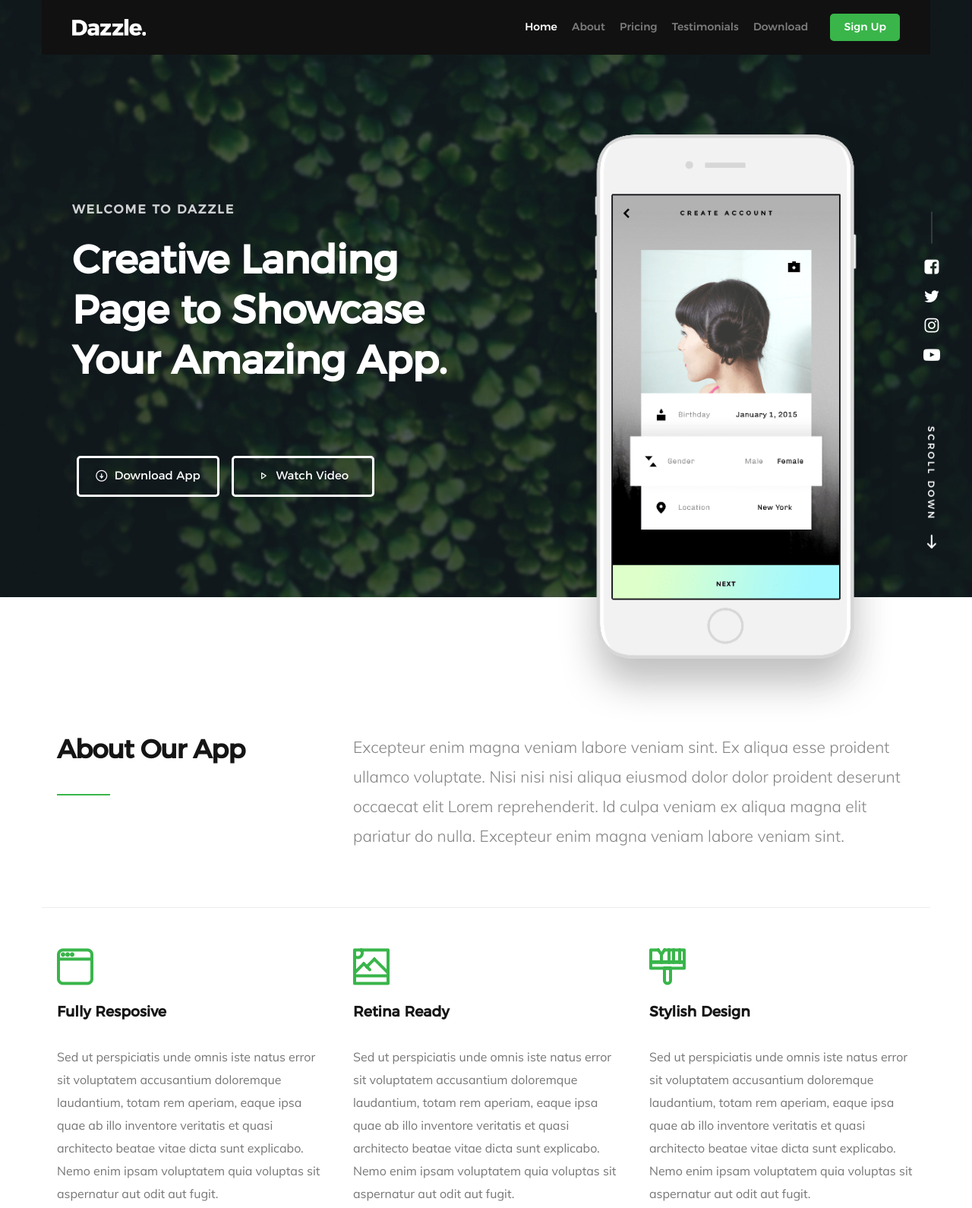
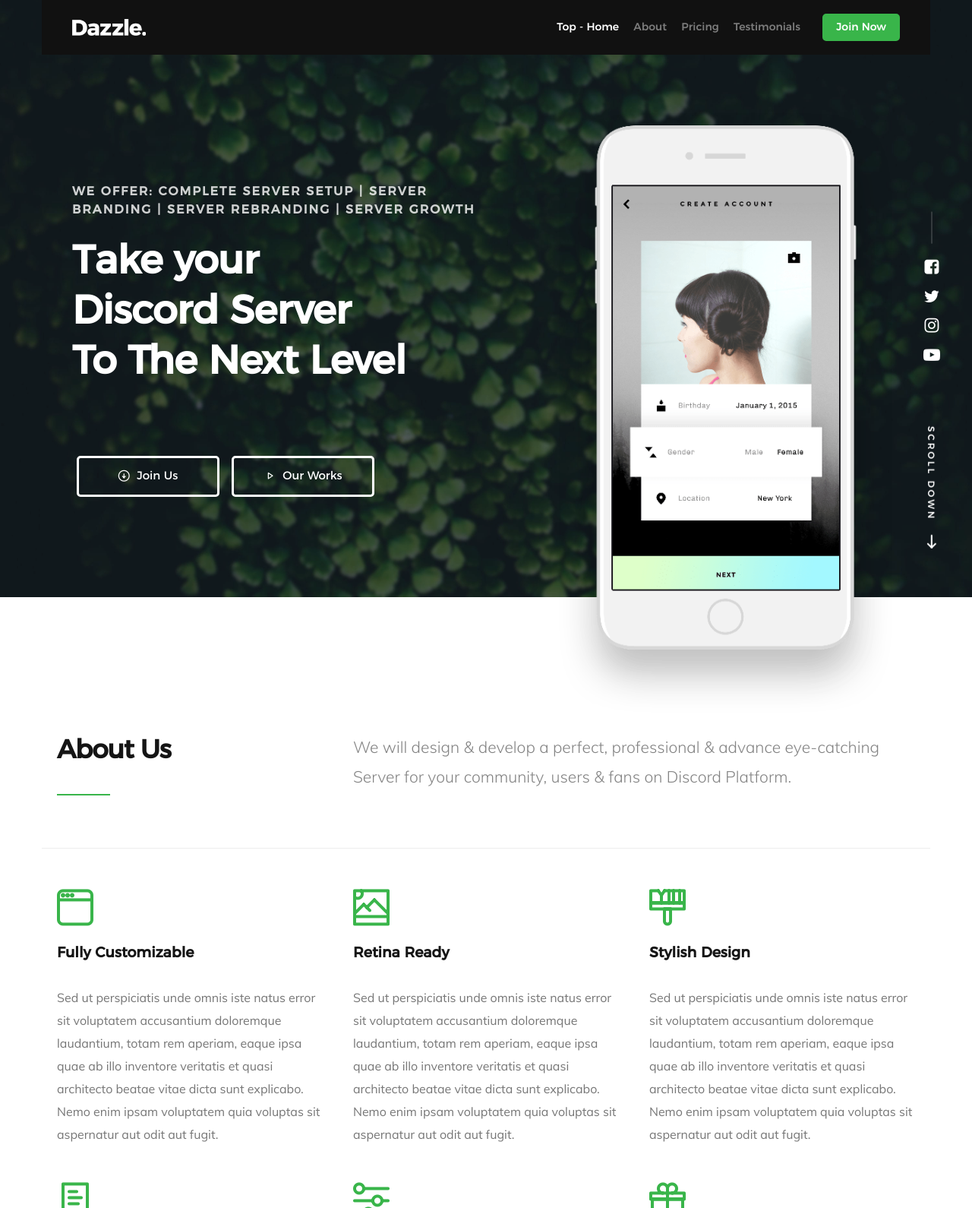
Before and after one commit to TonTuf/ideal-octo-robot, a plain HTML site: page index.html in a window 1280 px wide. Shown: the top 1590 px of the page at 76% size. Drawn offline with Linux system fonts and the light colour scheme; files whose address does not match are found by name.

Commit message:
Update index.html

```diff
--- a/index.html
+++ b/index.html
@@ -43,19 +43,18 @@
    <header id="header" class="row">
 
    		<div class="header-logo">
-	        <a href="index.html">Dazzle</a>
+	        <a href="index.html">Discord Server Creation</a>
 	    </div>
 
 	   	<nav id="header-nav-wrap">
 			<ul class="header-main-nav">
-				<li class="current"><a class="smoothscroll"  href="#home" title="home">Home</a></li>
+				<li class="current"><a class="smoothscroll"  href="#home" title="home">Top - Home</a></li>
                 <li><a class="smoothscroll"  href="#about" title="about">About</a></li>
 				<li><a class="smoothscroll"  href="#pricing" title="pricing">Pricing</a></li>
 				<li><a class="smoothscroll"  href="#testimonials" title="testimonials">Testimonials</a></li>
-				<li><a class="smoothscroll"  href="#download" title="download">Download</a></li>
 			</ul>
 
-            <a href="#" title="sign-up" class="button button-primary cta">Sign Up</a>
+            <a href="#" title="sign-up" class="button button-primary cta">Join Now</a>
 		</nav>
 
 		<a class="header-menu-toggle" href="#"><span>Menu</span></a>
@@ -73,22 +72,22 @@
             <div class="row contents">
                 <div class="home-content-left">
 
-                    <h3 data-aos="fade-up">Welcome to Dazzle</h3>
+                    <h3 data-aos="fade-up">We Offer: Complete Server Setup | Server Branding | Server ReBranding | Server Growth</h3>
 
                     <h1 data-aos="fade-up">
-                        Creative Landing <br>
-                        Page to Showcase <br>
-                        Your Amazing App.
+                        Take your <br>
+                        Discord Server <br>
+                        To The Next Level
                     </h1>
 
                     <div class="buttons" data-aos="fade-up">
                         <a href="#download" class="smoothscroll button stroke">
                             <span class="icon-circle-down" aria-hidden="true"></span>
-                            Download App
+                            Join Us
                         </a>
                         <a href="http://player.vimeo.com/video/14592941?title=0&amp;byline=0&amp;portrait=0&amp;color=39b54a" data-lity class="button stroke">
                             <span class="icon-play" aria-hidden="true"></span>
-                            Watch Video
+                            Our Works
                         </a>
                     </div>
 
@@ -114,7 +113,7 @@
                 <a href="#"><i class="fa fa-instagram"></i></a>
             </li>
             <li>
-                <a href="#"><i class="fa fa-youtube-play"></i></a>
+                <a href="https://www.youtube.com/channel/UCDzGQBZM0ztq2vMkfsg-Jrw"><i class="fa fa-youtube-play"></i></a>
             </li>
         </ul>
         <!-- end home-social-list -->
@@ -136,11 +135,11 @@
         <div class="row about-intro">
 
             <div class="col-four">
-                <h1 class="intro-header" data-aos="fade-up">About Our App</h1>
+                <h1 class="intro-header" data-aos="fade-up">About Us</h1>
             </div>
             <div class="col-eight">
                 <p class="lead" data-aos="fade-up">
-                    Excepteur enim magna veniam labore veniam sint. Ex aliqua esse proident ullamco voluptate. Nisi nisi nisi aliqua eiusmod dolor dolor proident deserunt occaecat elit Lorem reprehenderit. Id culpa veniam ex aliqua magna elit pariatur do nulla. Excepteur enim magna veniam labore veniam sint.
+                    We will design & develop a perfect, professional & advance eye-catching Server for your community, users & fans on Discord Platform.
                 </p>
             </div>
 
@@ -156,7 +155,7 @@
 
                     <div class="service-content">
 
-                        <h3>Fully Resposive</h3>
+                        <h3>Fully Customizable</h3>
 
                         <p>Sed ut perspiciatis unde omnis iste natus error sit voluptatem accusantium doloremque laudantium, totam rem aperiam, eaque ipsa quae ab illo inventore veritatis et quasi architecto beatae vitae dicta sunt explicabo. Nemo enim ipsam voluptatem quia voluptas sit aspernatur aut odit aut fugit.
                         </p>
@@ -199,7 +198,7 @@
                         <span class="icon"><i class="icon-file"></i></span>
 
                     <div class="service-content">
-                        <h3>Clean Code</h3>
+                        <h3>Clean Layout</h3>
 
                         <p>Sed ut perspiciatis unde omnis iste natus error sit voluptatem accusantium doloremque laudantium, totam rem aperiam, eaque ipsa quae ab illo inventore veritatis et quasi architecto beatae vitae dicta sunt explicabo. Nemo enim ipsam voluptatem quia voluptas sit aspernatur aut odit aut fugit.
                         </p>
@@ -226,7 +225,7 @@
                     <span class="icon"><i class="icon-gift"></i></span>
 
                     <div class="service-content">
-                        <h3>Free of Charge</h3>
+                        <h3>Powefull Moderation</h3>
 
                         <p>Sed ut perspiciatis unde omnis iste natus error sit voluptatem accusantium doloremque laudantium, totam rem aperiam, eaque ipsa quae ab illo inventore veritatis et quasi architecto beatae vitae dicta sunt explicabo. Nemo enim ipsam voluptatem quia voluptas sit aspernatur aut odit aut fugit.
                         </p>
```
